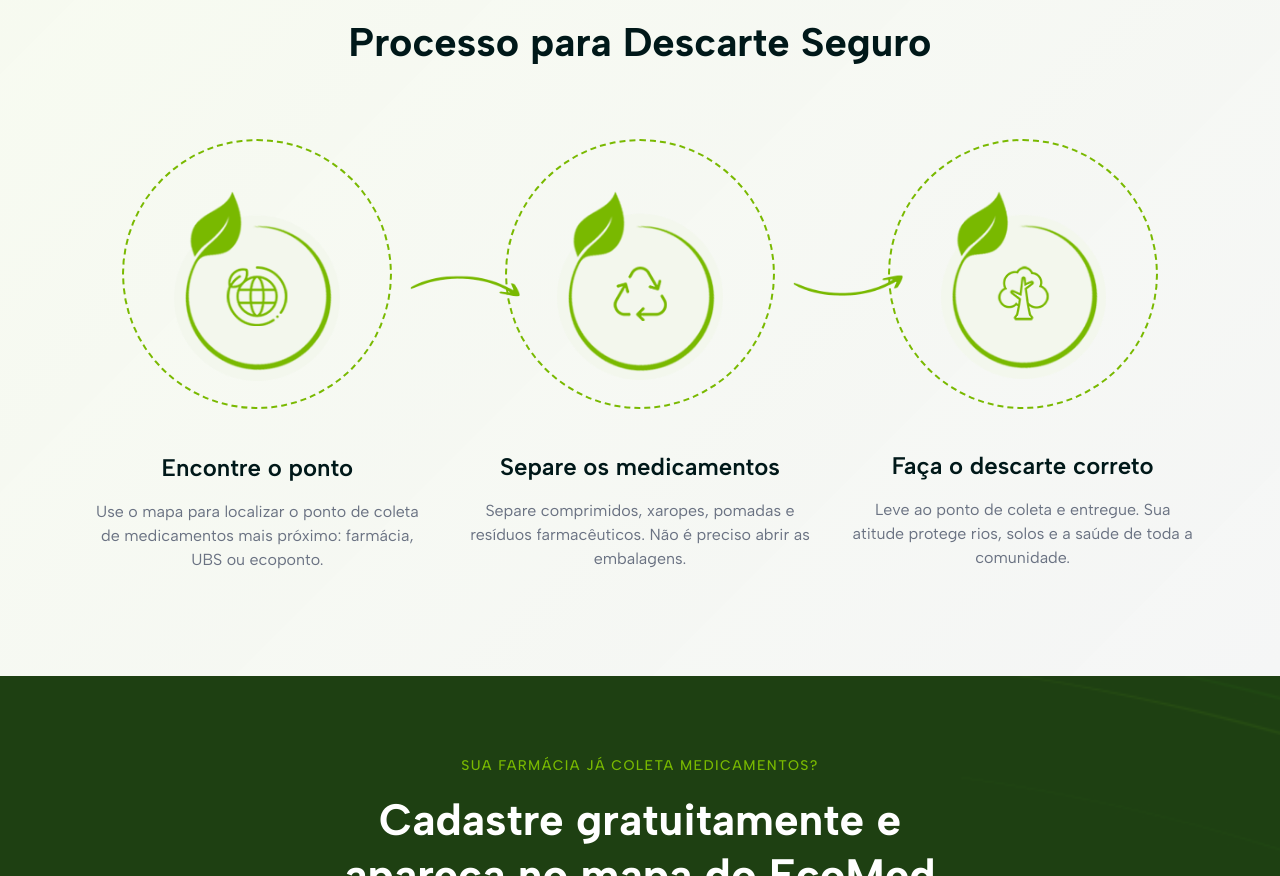
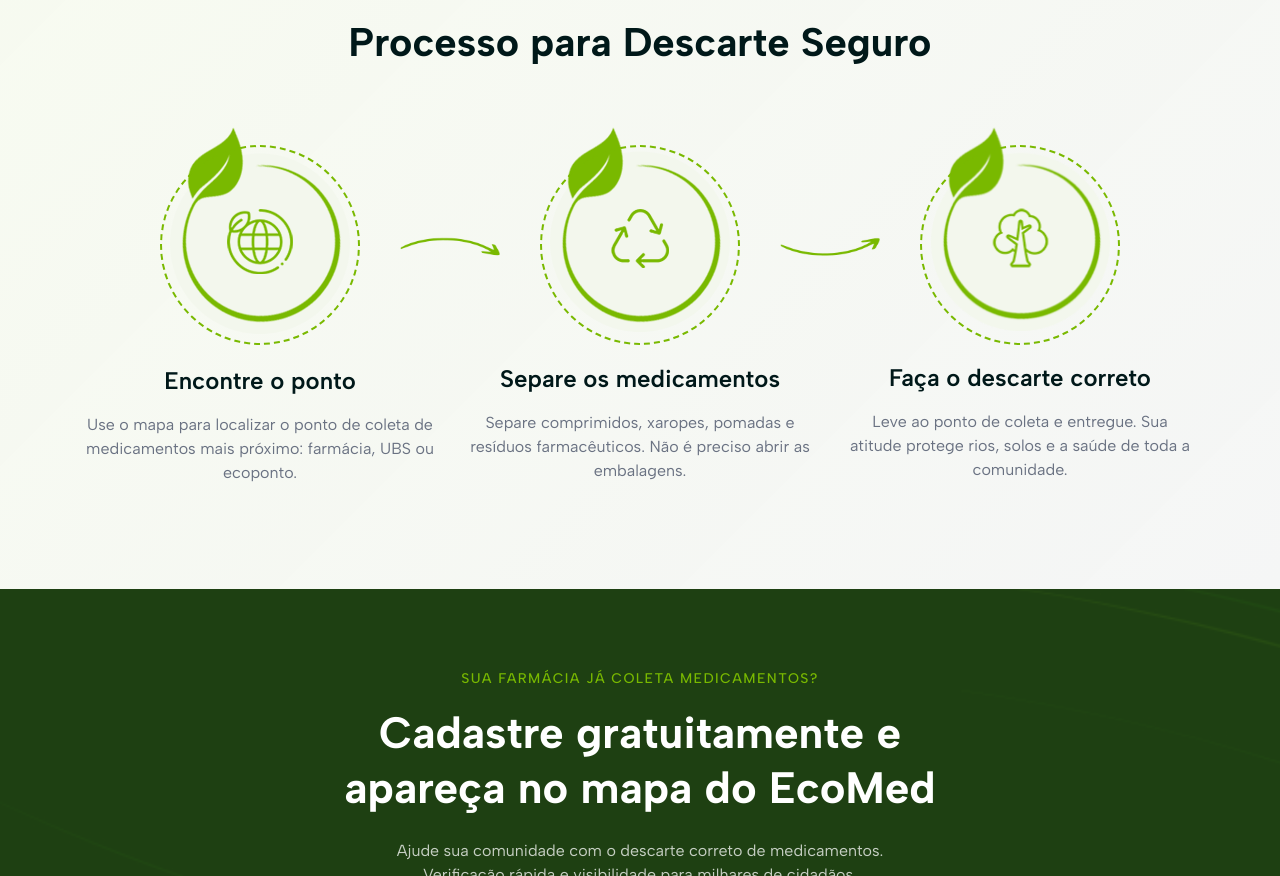
Before and after one commit to ivonsmatos/ecomed, a Next.js app: page / in a window 1280 px wide. Shown: the part 3460-4336 px from the top of the page. Built offline with nearby package versions, Linux system fonts and the light colour scheme; no server answers.

Commit message:
fix: proporcoes steps — imagem 180x207 natural, circulo 200px em torno da parte circular, seta alinhada ao centro

```diff
--- a/src/app/page.tsx
+++ b/src/app/page.tsx
@@ -420,25 +420,25 @@ export default function HomePage() {
             </div>
 
             <div className="pb-16 mt-[60px]">
-              <div className="grid grid-cols-1 md:grid-cols-2 lg:grid-cols-3 gap-10">
+              <div className="grid grid-cols-1 md:grid-cols-2 lg:grid-cols-3 gap-8">
                 {steps.map((step, i) => (
-                  <div key={i} className="text-center group relative pt-16">
-                    {/* Ícone com círculo tracejado */}
+                  <div key={i} className="text-center group relative">
+                    {/* Ícone com círculo tracejado — imagem natural 180×207 (folha inclusa) */}
                     <div className="inline-block m-auto relative z-10
-                                    before:absolute before:-top-[52px] before:-left-[52px]
-                                    before:w-[270px] before:h-[270px]
-                                    before:border-[2px] before:border-dashed before:border-[#79b900]
+                                    before:absolute before:top-[18px] before:-left-[10px]
+                                    before:w-[200px] before:h-[200px]
+                                    before:border-2 before:border-dashed before:border-[#79b900]
                                     before:rounded-full before:animate-echofy-rotate">
-                      <Image src={step.icon} alt="" width={166} height={166} draggable={false} />
+                      <Image src={step.icon} alt="" width={180} height={207} draggable={false} />
 
                       {/* Seta entre cards (xl+) */}
                       {step.arrow && (
-                        <Image src={step.arrow} alt="" width={110} height={55} draggable={false}
-                          className="absolute top-1/2 -translate-y-1/2 -right-[180px] 2xl:-right-[210px] hidden xl:block" />
+                        <Image src={step.arrow} alt="" width={100} height={26} draggable={false}
+                          className="absolute top-[120px] -translate-y-1/2 -right-[150px] 2xl:-right-[175px] hidden xl:block" />
                       )}
                     </div>
 
-                    <h5 className="font-['Albert_Sans'] font-semibold text-[#001819] text-2xl mt-16 mb-4">
+                    <h5 className="font-['Albert_Sans'] font-semibold text-[#001819] text-2xl mt-6 mb-4">
                       {step.title}
                     </h5>
                     <p className="font-['Albert_Sans'] text-gray-500 sm:w-2/3 md:w-full 2xl:w-3/4 mx-auto">
```
